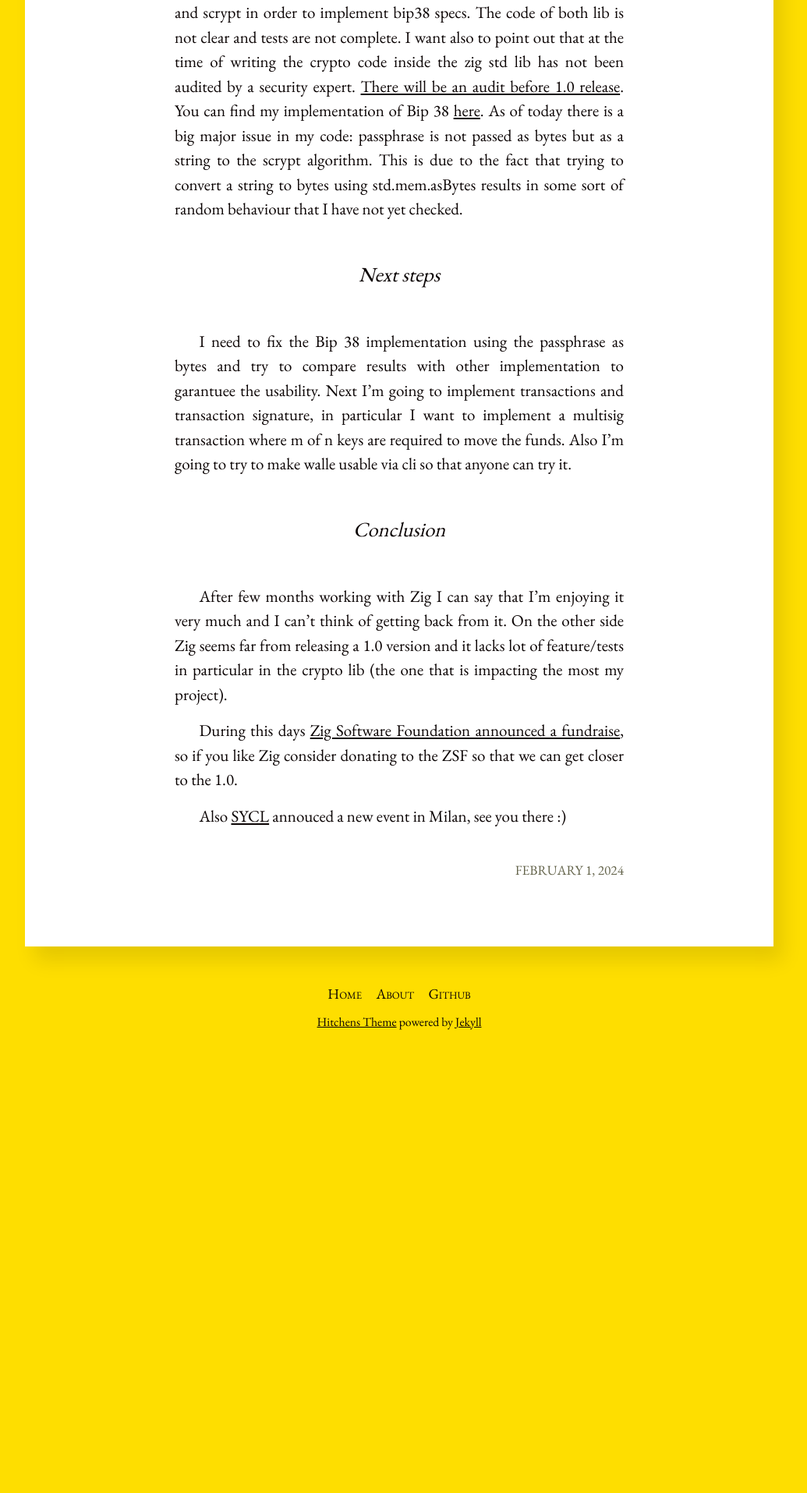
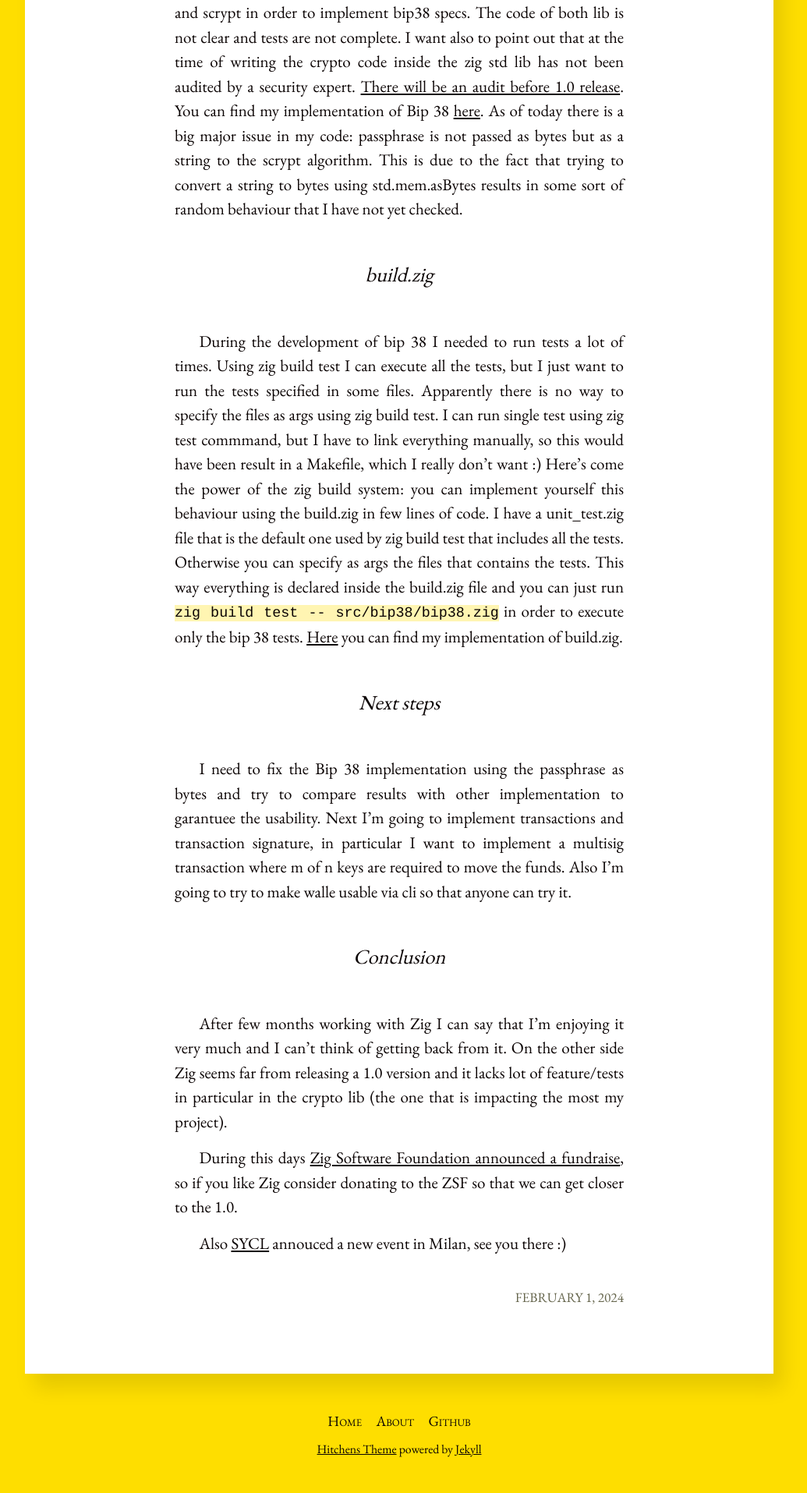
Before and after one commit to iskyd/blog, a Jekyll site: the page built from _posts/2024-02-01-zig-bitcoin-part2.md, in a window 1280 px wide. Shown: the part 1168-3083 px from the top of the page at 78% size, without its empty margins (128-1163 px from the left). Built offline with Jekyll 4.4.1, drawn with Linux system fonts in a browser that asks for light colours; before the commit the page ends 2534 px from its top, so only the background shows below that.

Commit message:
Added build.zig

````diff
--- a/_posts/2024-02-01-zig-bitcoin-part2.md
+++ b/_posts/2024-02-01-zig-bitcoin-part2.md
@@ -18,6 +18,13 @@ This time I've worked with aes and scrypt in order to implement bip38 specs. The
 https://github.com/ziglang/zig/issues/5763).
 You can find my implementation of Bip 38 [here](https://github.com/iskyd/walle/blob/main/src/bip38/bip38.zig). As of today there is a big major issue in my code: passphrase is not passed as bytes but as a string to the scrypt algorithm. This is due to the fact that trying to convert a string to bytes using std.mem.asBytes results in some sort of random behaviour that I have not yet checked.
 
+#### build.zig
+During the development of bip 38 I needed to run tests a lot of times. Using zig build test I can execute all the tests, but I just want to run the tests specified in some files. Apparently there is no way to specify the files as args using zig build test. I can run single test using zig test commmand, but I have to link everything manually, so this would have been result in a Makefile, which I really don't want :)
+Here's come the power of the zig build system: you can implement yourself this behaviour using the build.zig in few lines of code.
+I have a unit_test.zig file that is the default one used by zig build test that includes all the tests. Otherwise you can specify as args the files that contains the tests. This way everything is declared inside the build.zig file and you can just run ```zig build test -- src/bip38/bip38.zig``` in order to execute only the bip 38 tests. [Here](https://github.com/iskyd/walle/blob/main/build.zig) you can find my implementation of build.zig.
+
+
+
 #### Next steps
 
 I need to fix the Bip 38 implementation using the passphrase as bytes and try to compare results with other implementation to garantuee the usability.
````
